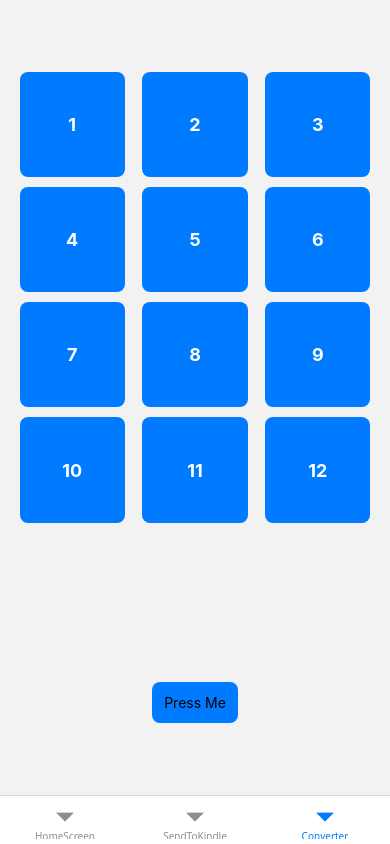
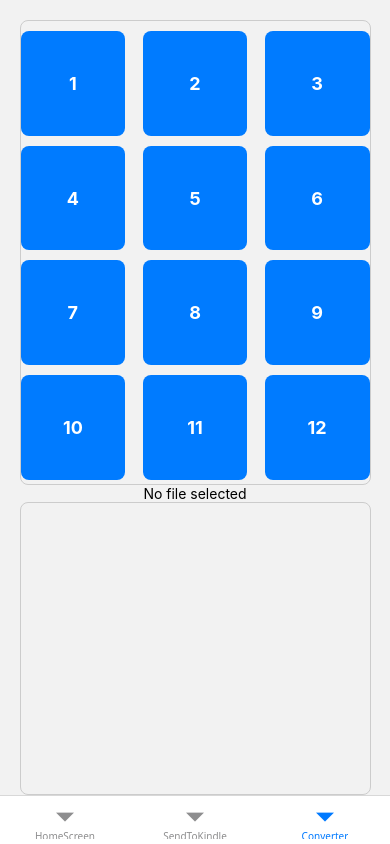
Before and after one commit to Turtl3Lord/Send_To_Kindle, a React Native app: screen /Converter in a window 390 px wide. Built offline with nearby package versions, Linux system fonts and the light colour scheme.

Commit message:
feat: added a file picker and  some importes were cleaned

```diff
--- a/App.tsx
+++ b/App.tsx
@@ -1,16 +1,6 @@
-/**
- * Sample React Native App
- * https://github.com/facebook/react-native
- *
- * @format
- */
 
-import { NewAppScreen } from '@react-native/new-app-screen';
-import { StatusBar, StyleSheet, Text, TextInput, useColorScheme, View } from 'react-native';
-import {
-  SafeAreaProvider,
-  useSafeAreaInsets,
-} from 'react-native-safe-area-context';
+import {StyleSheet} from 'react-native';
+
 import { HomeScreen } from './src/pages/HomeScreen';
 import { NavigationContainer } from '@react-navigation/native';
 import { createBottomTabNavigator } from '@react-navigation/bottom-tabs';
@@ -18,7 +8,6 @@ import { ConverterScreen } from './src/pages/ConverterScreen';
 import { SendToKindleScreen } from './src/pages/SendToKindleScreen';
 
 function App() {
-  const isDarkMode = useColorScheme() === 'dark';
 const Tab = createBottomTabNavigator();
   return (
     <NavigationContainer>
@@ -33,10 +22,4 @@ const Tab = createBottomTabNavigator();
 
 
 
-const styles = StyleSheet.create({
-  container: {
-    flex: 1,
-  },
-});
-
 export default App;
--- a/package.json
+++ b/package.json
@@ -10,6 +10,7 @@
     "test": "jest"
   },
   "dependencies": {
+    "@react-native-documents/picker": "^10.1.7",
     "@react-native/new-app-screen": "0.81.4",
     "@react-navigation/bottom-tabs": "^7.4.8",
     "@react-navigation/native": "^7.1.18",
--- /dev/null
+++ b/src/components/DocumentPicker.tsx
@@ -0,0 +1,20 @@
+import { pick } from '@react-native-documents/picker'
+import React from 'react'
+import { Button } from 'react-native'
+export const DocumentPicker = ({selectFile}:any) => {
+return (
+  <Button
+    title="single file import"
+    onPress={async () => {
+      try {
+        const [pickResult] = await pick()
+        selectFile(pickResult)
+        // const [pickResult] = await pick({mode:'import'}) // equivalent
+        // do something with the picked file
+      } catch (err: unknown) {
+        // see error handling
+      }
+    }}
+  />
+)
+}
--- /dev/null
+++ b/src/models/interfaces/IFile.ts
@@ -0,0 +1,7 @@
+interface IFile {
+  uri: string;
+  name: string;
+  size?: number;
+  type?: string;
+}
+export type { IFile };
--- a/src/pages/ConverterScreen.tsx
+++ b/src/pages/ConverterScreen.tsx
@@ -1,45 +1,74 @@
 import React from "react";
-import { View, Text, StyleSheet, Dimensions, TouchableOpacity, Pressable } from "react-native";
-
-const numColumns = 3;
-const screenHeight = Dimensions.get("window").height;
-const gridHeight = screenHeight * 0.7;
+import { View, Text, StyleSheet, TouchableOpacity, Pressable } from "react-native";
+import { SafeAreaView } from "react-native-safe-area-context";
+import { DocumentPicker } from "../components/DocumentPicker";
+import { IFile } from "../models/interfaces/IFile";
 
 export const ConverterScreen = () => {
   const items = Array.from({ length: 12 }).map((_, i) => i + 1);
+  const [wasSelected, setWasSelected] = React.useState(false);
+  const [selectedFile, setSelectedFile] = React.useState<IFile | null>(null);
+  const handleSelectFile = (file:IFile) => {
+    setSelectedFile(file);
+    console.log('Selected file:', file);
+  }
 
   return (
+    <SafeAreaView style={styles.safeArea}>
       <View style={styles.container}>
-      <View style={[styles.grid, { height: gridHeight }]}>
+
+        {/* GRID */}
+        <View style={styles.grid}>
           {items.map((item) => (
-          <TouchableOpacity key={item} style={styles.item}>
+            <TouchableOpacity
+              key={item}
+              style={styles.item}
+              onPress={(prop) => {
+
+                setWasSelected(!wasSelected)}}
+            >
               <Text style={styles.text}>{item}</Text>
             </TouchableOpacity>
           ))}
         </View>
-      <Pressable style={styles.pressable} onPress={() => console.log("Pressed!")}>
-        <Text>Press Me</Text>
-      </Pressable>
+
+        {/* BOTÃO */}
+        <Text>{selectedFile?.name || 'No file selected'}</Text>
+        <View style={styles.buttonContainer}>
+          {wasSelected && (
+           <DocumentPicker selectFile={handleSelectFile} />
+          )}
         </View>
+
+      </View>
+    </SafeAreaView>
   );
 };
 
 const styles = StyleSheet.create({
+  safeArea: {
+    flex: 1,
+    backgroundColor: "#f2f2f2",
+  },
   container: {
     flex: 1,
     alignItems: "center",
-    justifyContent: "center",
-    backgroundColor: "#f2f2f2",
+    paddingTop: 20,
   },
   grid: {
+    flex: 5, // ocupa 50% da altura disponível
+    width: "90%",
+    borderWidth: 1,
+    borderColor: "#ccc",
+    borderRadius: 8,
+    paddingTop: 10,
     flexDirection: "row",
     flexWrap: "wrap",
     justifyContent: "space-between",
-    width: "90%", // largura do grid
   },
   item: {
-    width: "30%",       // 3 itens por linha
-    aspectRatio: 1,     // quadrado
+    width: "30%",
+    aspectRatio: 1, // mantém quadrado
     backgroundColor: "#007BFF",
     justifyContent: "center",
     alignItems: "center",
@@ -51,10 +80,24 @@ const styles = StyleSheet.create({
     fontWeight: "bold",
     fontSize: 18,
   },
+  buttonContainer: {
+    flex: 3, // ocupa ~30% da altura disponível
+    width: "90%",
+    borderWidth: 1,
+    borderColor: "#ccc",
+    borderRadius: 8,
+    padding: 10,
+    justifyContent: "center",
+    alignItems: "center",
+  },
   pressable: {
     backgroundColor: "#007BFF",
-    padding: 12,
+    paddingVertical: 12,
+    paddingHorizontal: 20,
     borderRadius: 8,
-    marginTop: 20,
+  },
+  pressableText: {
+    color: "#fff",
+    fontWeight: "bold",
   },
 });
```
Also changed, not shown: 1 other file (tests, documents, lock files or other folders). Lines whose indentation alone changed are shown as unchanged.
